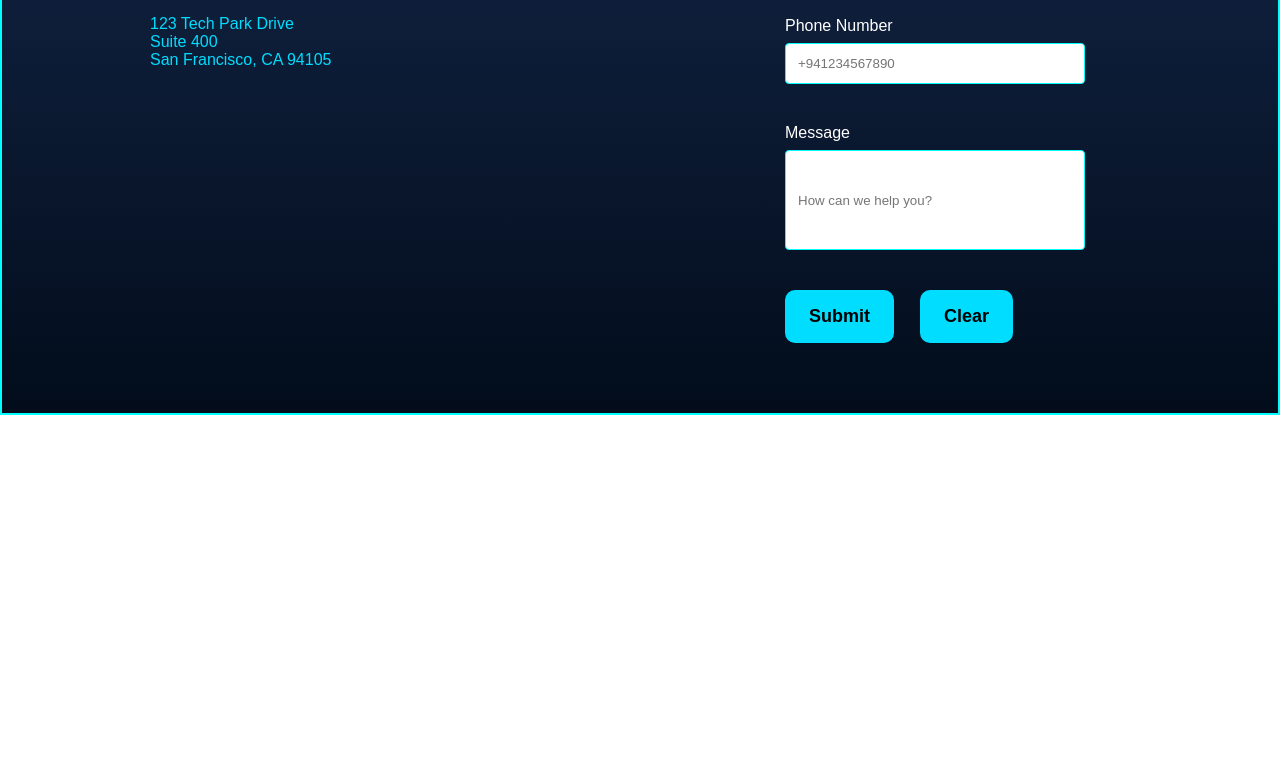
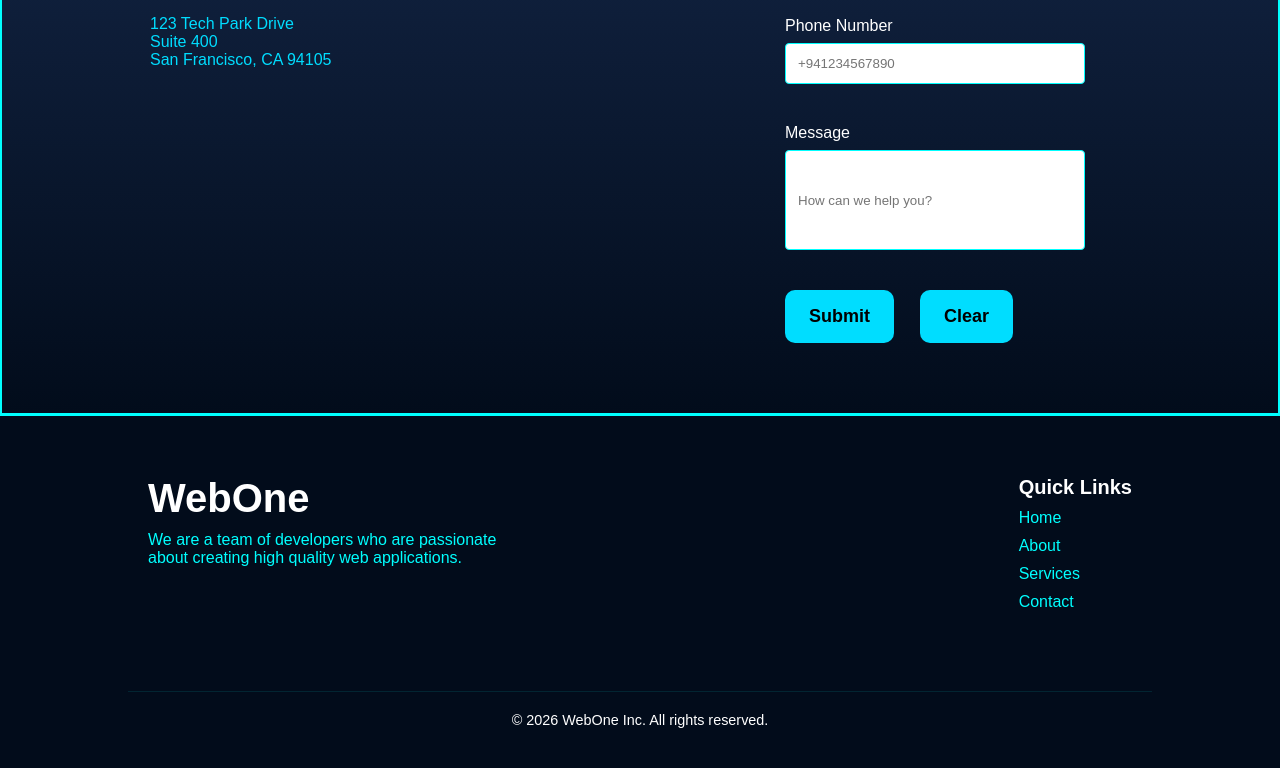
Before and after one commit to jeevantha-perera-dev/Business-Landing-Page-WebOne, a plain HTML site: page index.html in a window 1280 px wide. Shown: the part 3297-4065 px from the top of the page. Before the commit the page ends 3712 px from the top, so only its background shows below. Drawn offline with Linux system fonts and the light colour scheme.

Commit message:
Completed the footer section.

```diff
--- a/index.html
+++ b/index.html
@@ -113,6 +113,26 @@
             </div>
         </section>
     </section>
+    <footer class="footer">
+        <div class="footer-container">
+            <div class="footer-top">
+                <h3>WebOne</h3>
+                <p>We are a team of developers who are passionate <br> about creating high quality web applications.</p>
+            </div>
+            <div class="footer-links">
+                <h4>Quick Links</h4>
+                <ul>
+                    <li><a href="#home">Home</a></li>
+                    <li><a href="#about">About</a></li>
+                    <li><a href="#services">Services</a></li>
+                    <li><a href="#contact">Contact</a></li>
+                </ul>
+            </div>
+            <div class="footer-bottom">
+                <p>&copy; 2026 WebOne Inc. All rights reserved.</p>
+            </div>
+        </div>
+    </footer>
 </body>
 
 </html>
--- a/style.css
+++ b/style.css
@@ -346,3 +346,67 @@ input[type="textarea"] {
 .info-col p strong {
     color: #9ef2ff;
 }
+
+.footer {
+    background-color: #020c1b;
+    color: #ffffff;
+    padding: 40px 10%;
+    border-top: 1px solid aqua;
+}
+
+.footer-container {
+    display: flex;
+    justify-content: space-between;
+    flex-wrap: wrap;
+    gap: 30px;
+}
+
+.footer-links ul {
+    list-style: none;
+    padding: 0;
+}
+
+.footer-links a {
+    text-decoration: none;
+    color: aqua;
+    transition: 0.3s;
+}
+
+.footer-links ul li {
+    margin-top: 10px;
+}
+
+.footer-links h4 {
+    font-size: 20px;
+}
+
+.footer-links a:hover {
+    color: #ffffff;
+}
+
+.footer-bottom {
+    text-align: center;
+    width: 100%;
+    margin-top: 30px;
+    padding-top: 20px;
+    border-top: 1px solid rgba(0, 255, 255, 0.1);
+    font-size: 0.9rem;
+}
+
+.footer-top {
+    padding: 20px;
+}
+
+.footer-top p {
+    margin-top: 10px;
+    color: aqua;
+}
+
+.footer-top h3 {
+    font-size: 40px;
+}
+
+
+.footer-links {
+    padding: 20px;
+}
```
